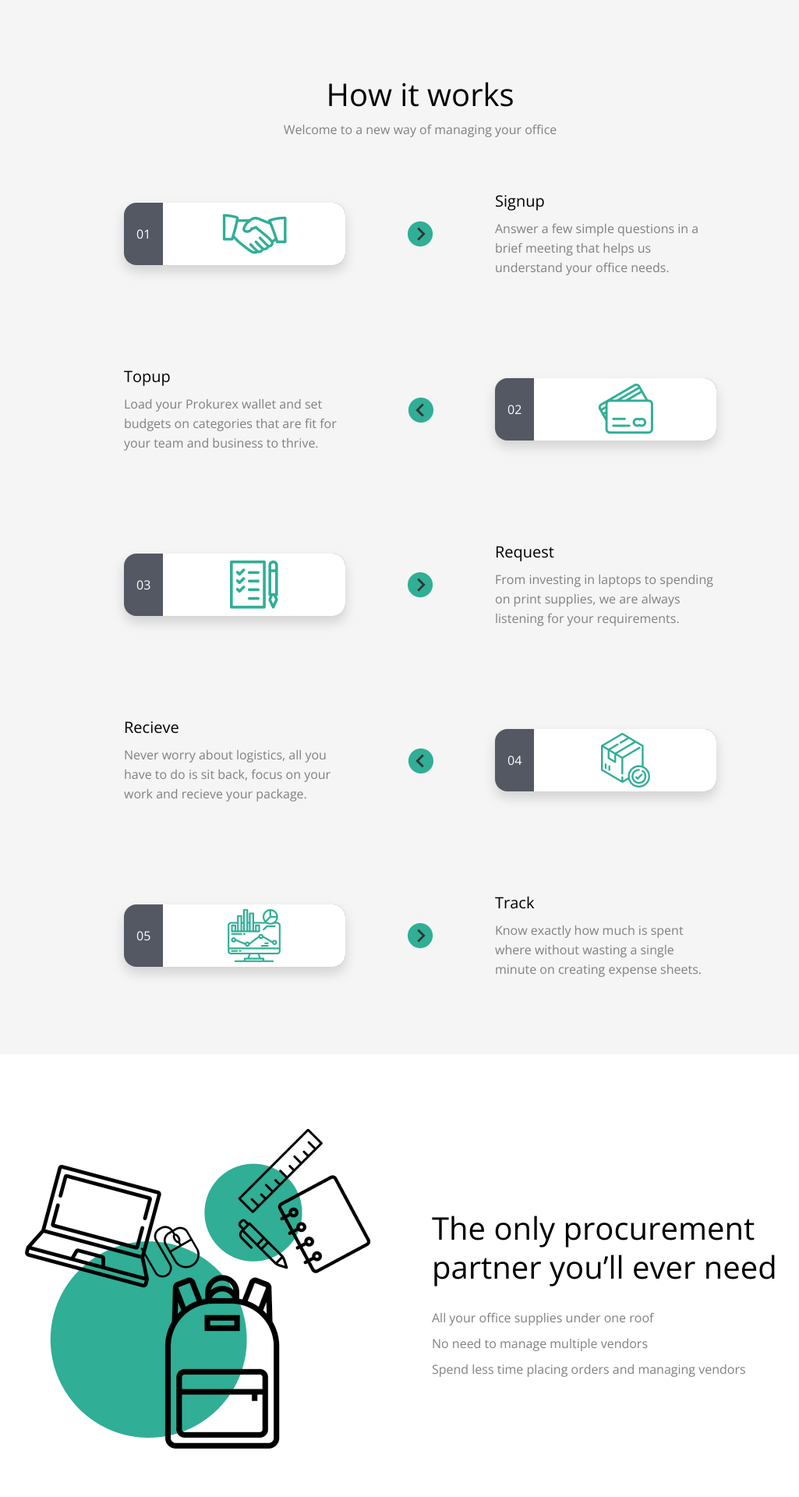
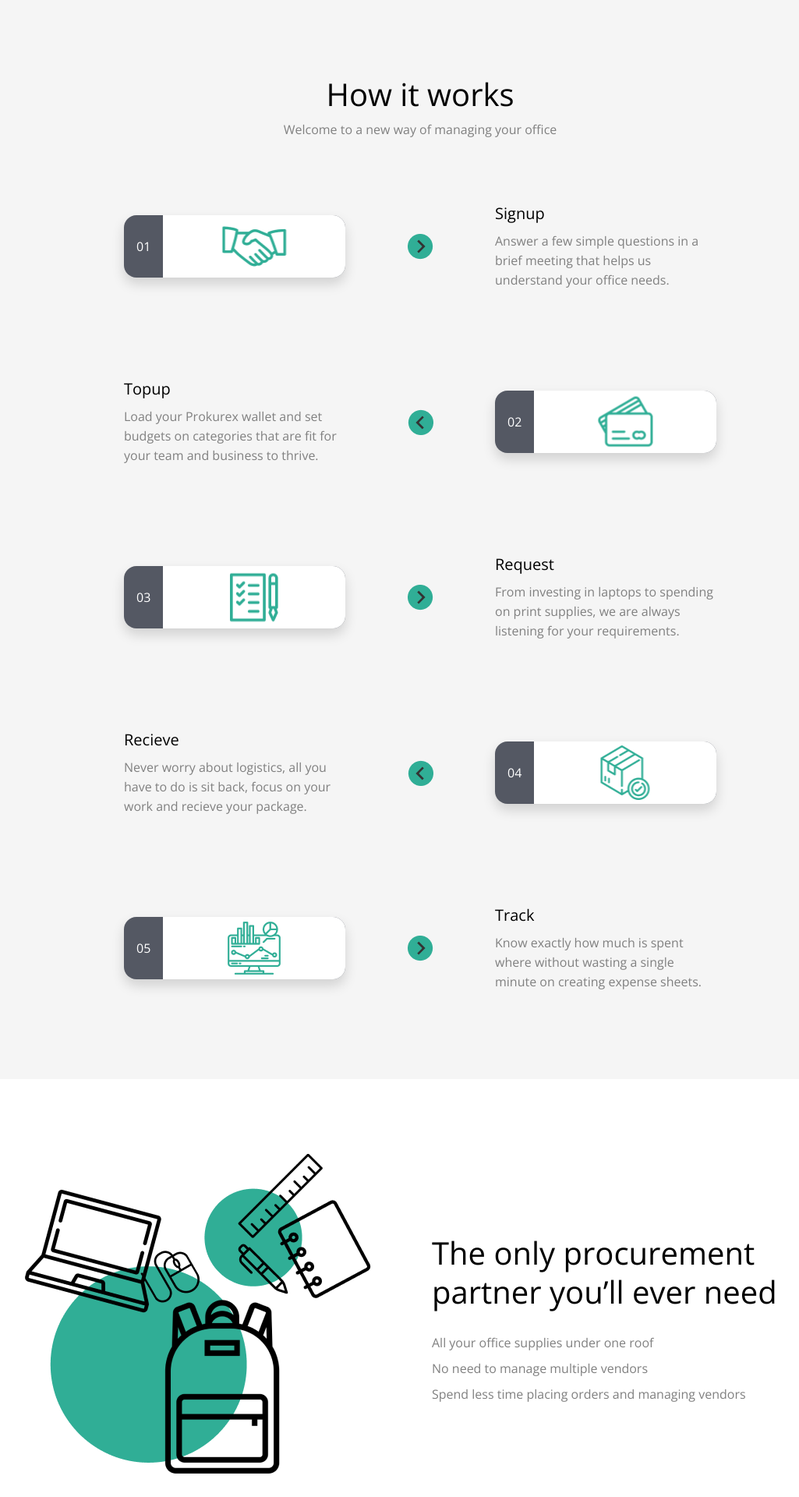
Before and after one commit to taimoorneeshat/prokurex-site, a Jekyll site: the page built from index.html, in a window 1280 px wide. Shown: the part 716-2636 px from the top of the page at 78% size, without its empty margins (101-1126 px from the left). Built offline with Jekyll 4.4.1, drawn with Linux system fonts in a browser that asks for light colours; nearby versions of some CDN libraries.

Commit message:
Process section made responsive

```diff
--- a/css/style.css
+++ b/css/style.css
@@ -2111,6 +2111,9 @@
   padding: 25px;
 }
 
+/* process */
+
+@media only screen and (min-width: 768px) {
   .step-container {
     position: relative;
   }
@@ -2131,10 +2134,17 @@
   .reverse::before {
     content: url('../images/process/arrow-left.png');
   }
+}
 
 .step-marker {
   background-color: #545863;
   border-radius: 1rem;
+  margin: auto 0;
+}
+
+.step-number {
+  padding: 0 1rem;
+  color: white;
 }
 
 .step-icon-container {
@@ -2143,3 +2153,10 @@
   border-bottom-right-radius: inherit;
   border-top-right-radius: inherit;
 }
+
+.step-icon {
+  position: relative;
+  top: 50%;
+  left: 50%;
+  transform: translate(-50%, -50%);
+}
--- a/index.html
+++ b/index.html
@@ -18,20 +18,20 @@
 </section>
 
 
-<section  id="process" class="container my-5">
+<section  id="process" class="container py-5">
 	<h2 class="text-center">{{ site.data.process.title }}</h2>
-	<p class="text-center">{{ site.data.process.description }}</p>
+	<p class="text-center pb-3">{{ site.data.process.description }}</p>
 	{% for step in site.data.process.steps %}
 	<div class="step-container row justify-content-center my-3 {% if step.reverse %} flex-row-reverse reverse {% endif %}">
-		<div class="col-md-4 mx-5 p-5 d-flex"  data-aos="{% if step.reverse %}fade-left{% else %}fade-right{% endif %}">
-			<div class="step-marker my-auto d-flex flex-grow-1 align-items-center shadow">
-				<span class="step-number p-3 text-white">0{{ step.number }}</span>
-				<div class="step-icon-container d-inline-flex flex-grow-1 align-items-center">
-					<img class="step-icon mx-auto" src="{{ step.icon | prepend: site.baseurl }}"/>
+		<div class="col-md-4 mt-4 mb-3 my-md-5 mx-5 px-lg-5 d-flex"  data-aos="{% if step.reverse %}fade-left{% else %}fade-right{% endif %}">
+			<div class="step-marker d-flex flex-grow-1 align-items-center shadow">
+				<span class="step-number">{{ step.number | prepend: '0' }}</span>
+				<div class="step-icon-container flex-grow-1">
+					<img class="step-icon" src="{{ step.icon | prepend: site.baseurl }}"/>
 				</div>
 			</div>
 		</div>
-		<div class="step-content mx-5 p-5 col-md-4 text-left">
+		<div class="step-content mb-4 mt-3 my-md-5 mx-5 px-lg-5 col-md-4 text-left">
 			<h3 class="step-title">{{ step.title }}</h3>
 			<p class="step-description">{{ step.description }}</p>
 		</div>
```
Lines whose indentation alone changed are shown as unchanged.
